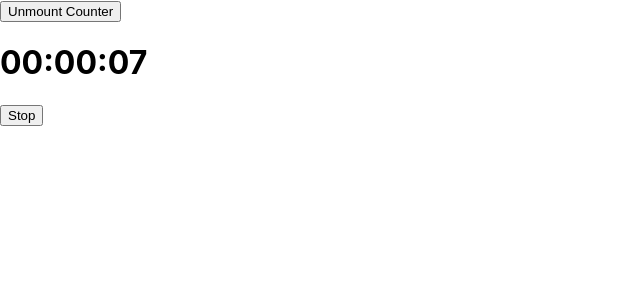
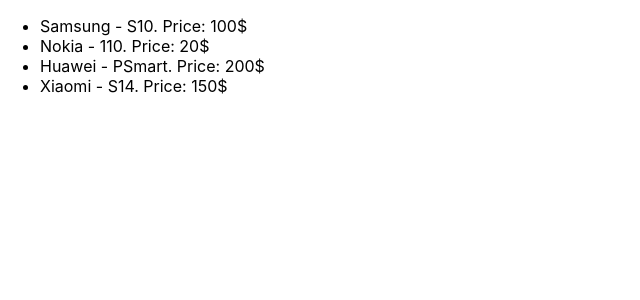
Before and after one commit to Ashtart000/cra-first-project, a React (Create React App) app: page / in a window 1280 px wide. Shown: the top 300 px of the page, without its empty margins (0-640 px from the left). Built offline with nearby package versions, Linux system fonts and the light colour scheme.

Commit message:
custom hook useData

```diff
--- /dev/null
+++ b/src/components/DataProvider/useData.js
@@ -0,0 +1,24 @@
+import { useState, useEffect } from "react";
+
+
+export function useData(loadData) {
+    const [data, setData] = useState([]);
+    const [isLoading, setIsLoading] = useState(true);
+    const [error, setError] = useState(null);
+
+    useEffect(() => {
+        loadData()
+            .then((data) => {
+                setData(data)
+            })
+            .catch((error) => {
+                setError(error)
+            })
+            .finally(() => {
+                setIsLoading(false)
+            })
+    }, [])
+
+    return {data, isLoading, error}
+
+}
--- a/src/components/PhonesLoader/PhonesLoader.js
+++ b/src/components/PhonesLoader/PhonesLoader.js
@@ -1,54 +1,26 @@
-import React, { Component } from 'react';
+import React from 'react';
+import { useData } from '../DataProvider/useData';
 
-class PhonesLoader extends Component {
-    constructor(props) {
-        super(props);
+function PhonesLoader() {
+    const { data, isLoading, error } = useData(getPhones);
 
-        this.state = {
-            phones: [],
-            isLoading: true,
-            error: null
-        }
+    function getPhones() {
+        return fetch('./phones.json')
+            .then((response) => response.json())
     }
 
-    componentDidMount() {
-        this.load();
-    }
-
-    load = () => {
-        fetch('./phones.json')
-        .then((response) => response.json())
-        .then((phones) => {
-            this.setState({
-                phones
-            })
-        })
-        .catch((error) => {
-            this.setState({
-                error
-            })
-        })
-        .finally(() => {
-            this.setState({
-                isLoading: false
-            })
-        })
-    }
-
-    render() {
-        const {phones, isLoading, error} = this.state;
     return (
         <>
-                {isLoading && <div>Loading...</div>}
-                {error && <div>{error.message}</div>}
+            {isLoading && <div>Loading....</div>}
+            {error && <div>Error happening: {error.message}</div>}
             <ul>
-                    {phones.map((phone) =>
-                        <li key={`${Date.now()} ${phone.brand} ${phone.model}`}>{phone.brand} - {phone.model} - {phone.price}</li>
+                {data.map((data) =>
+                    <li key={`${Date.now()} ${data.brand} ${data.model}`}>{data.brand} - {data.model}. Price: {data.price}</li>
                 )}
             </ul>
         </>
     );
-    }
+
 }
 
 export default PhonesLoader;
--- a/src/components/app.js
+++ b/src/components/app.js
@@ -1,10 +1,12 @@
-import React from 'react';
-import CounterPage from './Counter/CounterPage';
+import React from "react";
+import PhonesLoader from "./PhonesLoader/PhonesLoader";
 
-const App = () => {
+
+function App() {
     return (
-        <CounterPage />
-    );
+        <PhonesLoader />
+    )
+
 }
 
 export default App;
```
Lines whose indentation alone changed are shown as unchanged.
